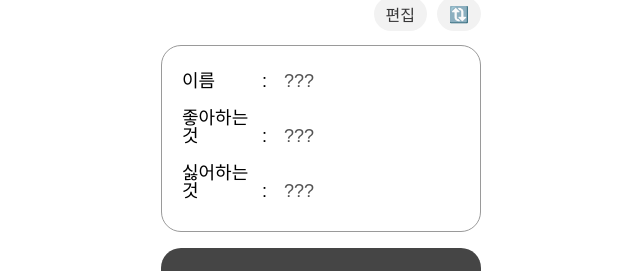
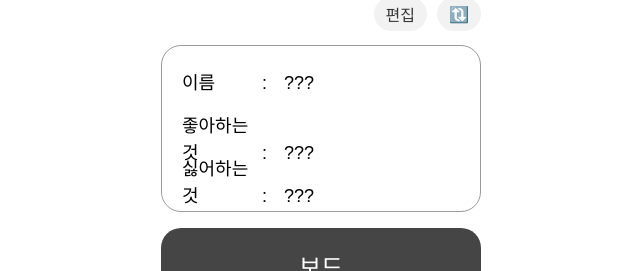
Before and after one commit to BadaHertz52/animal_profile, a React (Create React App) app: page / in a window 1280 px wide. Shown: the part 378-649 px from the top of the page, without its empty margins (319-959 px from the left). Built offline with nearby package versions, Linux system fonts and the light colour scheme; a web font is replaced by a local one.

Commit message:
[docs,style]  Modify ProfileItem.tsx to change dom according to edit props
- Delete disable from ProfileItem instead Add edit to it
- Change DOM to display the contents of the item as an input or span element depending on the value of ‘edit’
- Add content to style module

```diff
--- a/src/components/Profile/index.tsx
+++ b/src/components/Profile/index.tsx
@@ -13,7 +13,7 @@ function Profile() {
       : profile.type === "dog"
       ? "강아지"
       : "판다";
-  const profileItemArray: Omit<ProfileItemProps, "disable">[] = [
+  const profileItemArray: Omit<ProfileItemProps, "edit">[] = [
     { id: "name", label: "이름", content: profile.name },
     { id: "like", label: "좋아하는 것", content: profile.like },
     { id: "hate", label: "싫어하는 것", content: profile.hate },
@@ -45,7 +45,7 @@ function Profile() {
             id={i.id}
             label={i.label}
             content={i.content}
-            disable={!edit}
+            edit={edit}
           />
         ))}
       </div>
--- a/src/components/ProfileItem/index.tsx
+++ b/src/components/ProfileItem/index.tsx
@@ -5,12 +5,11 @@ export type ProfileItemProps = {
   id: ProfileItemType;
   label: string;
   content: string | undefined;
-  disable: boolean;
+  edit: boolean;
 };
 function ProfileItem(props: ProfileItemProps) {
-  const [value, setValue] = useState<string | undefined>(
-    props.content || "???"
-  );
+  const text = props.content || "???";
+  const [value, setValue] = useState<string | undefined>(text);
   const changeEscapeChars = useCallback((str: string) => {
     switch (str) {
       case "&":
@@ -42,13 +41,19 @@ function ProfileItem(props: ProfileItemProps) {
     <div className={styles.item}>
       <label htmlFor={props.id}>{props.label}</label>
       <span>:</span>
-      <input
-        id={props.id}
-        value={value}
-        placeholder={props.disable ? undefined : "6자 이하로 입력해주세요."}
-        onChange={handleChange}
-        disabled={props.disable}
-      />
+      {props.edit ? (
+        <input
+          id={props.id}
+          className={styles.content}
+          value={value}
+          placeholder="6자 이하로 입력해주세요."
+          onChange={handleChange}
+        />
+      ) : (
+        <span id={props.id} className={styles.content}>
+          {text}
+        </span>
+      )}
     </div>
   );
 }
--- a/src/components/ProfileItem/style.module.scss
+++ b/src/components/ProfileItem/style.module.scss
@@ -2,25 +2,30 @@
   position: relative;
   margin-bottom: 16px;
   font-size: 18px;
+  height: 27px;
+  line-height: 27px;
   label {
     display: inline-block;
     width: 80px;
+    height: inherit;
   }
   span {
     margin-right: 5px;
   }
   input {
     background-color: transparent;
-    width: calc(100% - 85px - 16px - 14px);
-    padding-left: 12px;
+
     border: 1px solid rgb(209, 209, 209);
-    font-size: inherit;
-    font-family: inherit;
     &::placeholder {
       font-size: 16px;
     }
-    &:disabled {
-      border: none;
-    }
   }
 }
+
+.content {
+  width: calc(100% - 85px - 16px - 14px);
+  height: inherit;
+  font-size: inherit;
+  font-family: inherit;
+  padding-left: 12px;
+}
```
